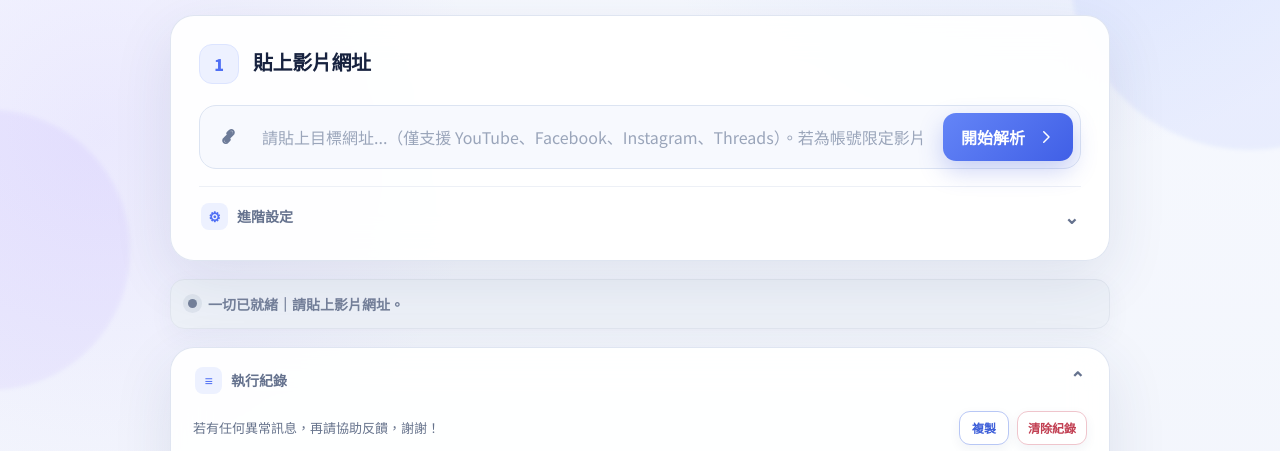
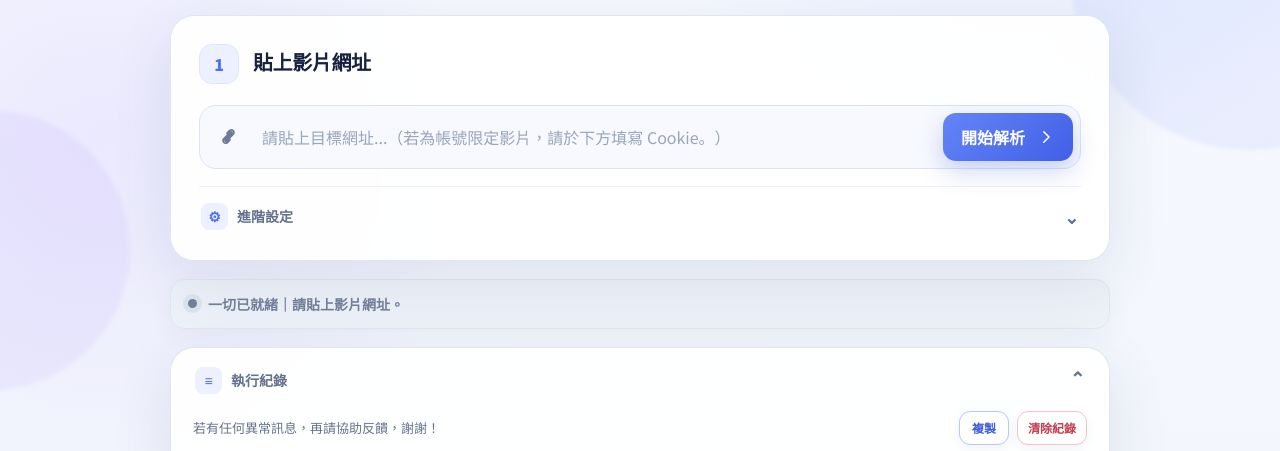
Before and after one commit to LeonOAO/OwO-MO-Downloader, a plain HTML site: page index.html in a window 1280 px wide. Shown: the part 330-781 px from the top of the page. Drawn offline with Linux system fonts and the light colour scheme.

Commit message:
Update index.html

```diff
--- a/index.html
+++ b/index.html
@@ -41,7 +41,7 @@
 
       <div class="url-box">
         <span class="input-icon" aria-hidden="true"><svg viewBox="0 0 24 24"><path d="M10.6 13.4a1 1 0 0 0 1.4 1.4l5-5a3 3 0 1 0-4.2-4.2l-2 2a1 1 0 1 0 1.4 1.4l2-2a1 1 0 1 1 1.4 1.4l-5 5Zm2.8-2.8a1 1 0 0 0-1.4-1.4l-5 5a3 3 0 1 0 4.2 4.2l2-2a1 1 0 1 0-1.4-1.4l-2 2a1 1 0 1 1-1.4-1.4l5-5Z"/></svg></span>
-        <input id="youtubeUrl" type="url" autocomplete="off" inputmode="url" placeholder="請貼上目標網址...（僅支援 YouTube、Facebook、Instagram、Threads）。若為帳號限定影片，請於下方填寫 Cookie。">
+        <input id="youtubeUrl" type="url" autocomplete="off" inputmode="url" placeholder="請貼上目標網址...（若為帳號限定影片，請於下方填寫 Cookie。）">
         <button id="analyze" class="action-button analyze-button" type="button">
           <span>開始解析</span>
           <svg viewBox="0 0 24 24" aria-hidden="true"><path d="m9 5 7 7-7 7"/></svg>
```
